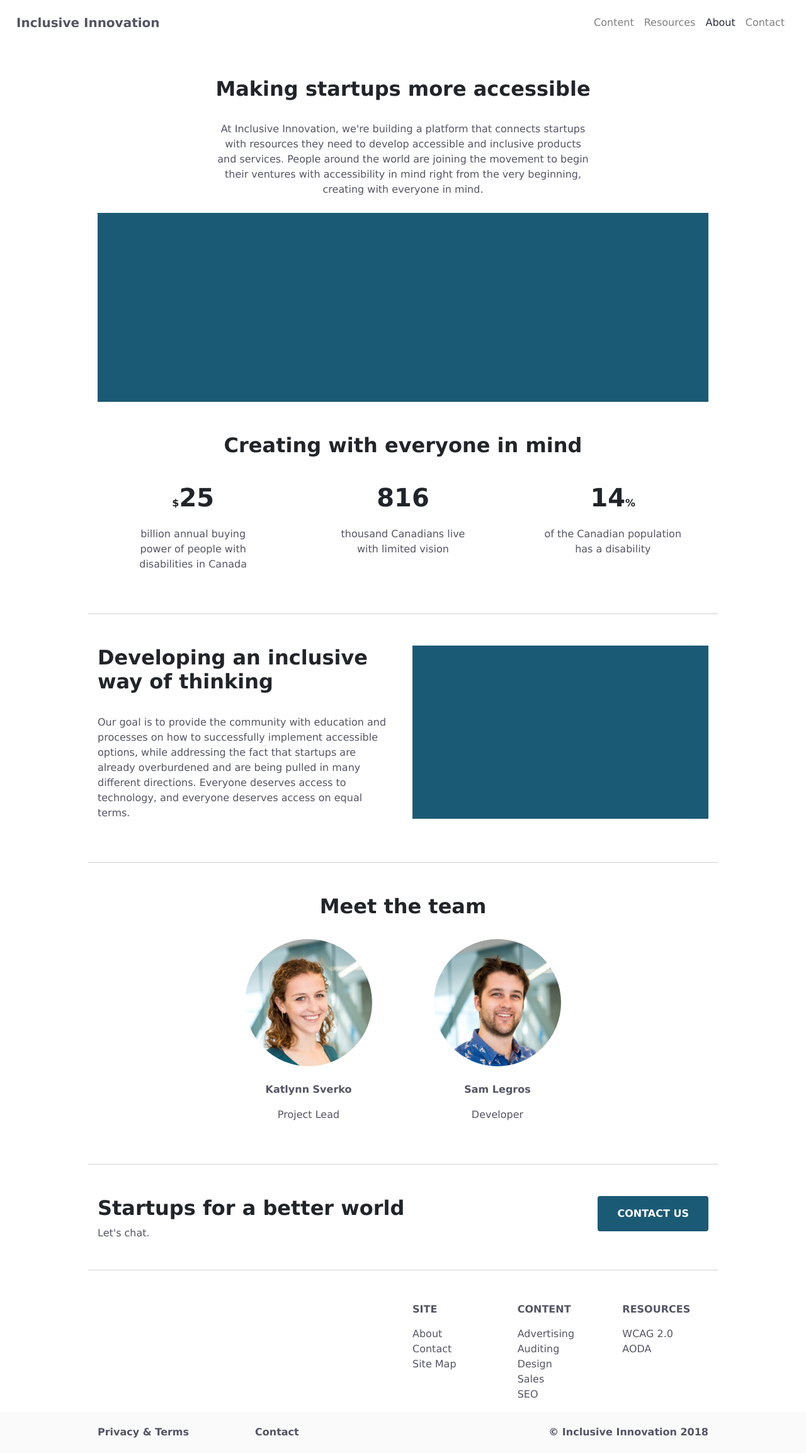
After one commit to SamSverko/build-for-all, a PHP site: page /about.php in a window 1280 px wide. The commit adds this page. Shown: the whole page at 63% size. Run offline with PHP 8.4, Linux system fonts and the light colour scheme.

Commit message:
Build about page
- Update images

```diff
--- a/_footer.php
+++ b/_footer.php
@@ -21,7 +21,7 @@
         <div class="col-sm-4">
           <ul>
             <li tabindex="0" class="font-bold" style="margin-bottom: 15px;">SITE</li>
-            <a href="#" target="_self"><li>About</li></a>
+            <a href="about.php" target="_self"><li>About</li></a>
             <a href="#" target="_self"><li>Contact</li></a>
             <a href="#" target="_self"><li>Site Map</li></a>
           </ul>
@@ -58,7 +58,7 @@
         <p class="font-bold"><a href="#" target="_self">Contact</a></p>
       </div>
       <div class="col-sm-6">
-        <p class="font-bold"><a href="#" target="_self">© Inclusive Innovation 2018</a></p>
+        <p class="font-bold"><a href="index.php" target="_self">© Inclusive Innovation 2018</a></p>
       </div>
     </div>
   </div>
--- a/_header.php
+++ b/_header.php
@@ -14,7 +14,7 @@
 <body class="background-white margin-auto">
 
   <nav class="navbar navbar-expand-sm fixed-top navbar-light background-white">
-    <a href="index.php"><span class="navbar-brand mb-0 h1 font-bold" style="padding-left: 10px; color: var(--text-color-grey)">Inclusive Innovation</span></a>
+    <a href="index.php"><span class="navbar-brand mb-0 h1 font-bold" style="padding-left: 10px; color: var(--text-color-grey)" id="nav-index">Inclusive Innovation</span></a>
     <button class="navbar-toggler" type="button" data-toggle="collapse" data-target="#navbarText" aria-controls="navbarText" aria-expanded="false" aria-label="Toggle navigation">
       <span class="navbar-toggler-icon"></span>
     </button>
@@ -33,7 +33,7 @@
             <a class="nav-link color-grey" href="#">Resources</a>
           </li>
           <li class="nav-item">
-            <a class="nav-link color-grey" href="#">About</a>
+            <a class="nav-link color-grey" href="about.php" id="nav-about">About</a>
           </li>
           <li class="nav-item">
             <a class="nav-link color-grey" href="#">Contact</a>
--- /dev/null
+++ b/about.php
@@ -0,0 +1,68 @@
+<?php
+$pageTitle = "About";
+require_once "_header.php";
+?>
+
+<div class="container-fluid contain-to-1000 about-section-1">
+  <h1 tabindex="0" class="font-bold">Making startups more accessible</h1>
+  <p tabindex="0">At Inclusive Innovation, we're building a platform that connects startups with resources they need to develop accessible and inclusive products and services. People around the world are joining the movement to begin their ventures with accessibility in mind right from the very beginning, creating with everyone in mind.</p>
+  <div class="background-light-blue" id="about-section-1-img"></div>
+</div>
+
+<div class="container-fluid contain-to-1000 about-section-2 text-center">
+  <h1 tabindex="0" class="font-bold">Creating with everyone in mind</h1>
+  <div class="row">
+    <div tabindex="0" class="col-sm-4">
+      <p class="font-bold">$<span class="about-section-2-lg">25</span></p>
+      <p class="color-grey">billion annual buying power of people with disabilities in Canada</p>
+    </div>
+    <div tabindex="0" class="col-sm-4">
+      <p class="font-bold"><span class="about-section-2-lg">816</span></p>
+      <p class="color-grey">thousand Canadians live with limited vision</p>
+    </div>
+    <div tabindex="0" class="col-sm-4">
+      <p class="font-bold"><span class="about-section-2-lg">14</span>%</p>
+      <p class="color-grey">of the Canadian population has a disability</p>
+    </div>
+  </div>
+</div>
+
+<hr class="contain-to-1000">
+
+<div class="container-fluid contain-to-1000 about-section-3">
+  <div class="row">
+    <div class="col-sm-6">
+      <h1 tabindex="0" class="font-bold">Developing an inclusive way of thinking</h1>
+      <p tabindex="0" class="color-grey">Our goal is to provide the community with education and processes on how to successfully implement accessible options, while addressing the fact that startups are already overburdened and are being pulled in many different directions. Everyone deserves access to technology, and everyone deserves access on equal terms.</p>
+    </div>
+    <div class="col-sm-6">
+      <div class="background-light-blue" id="about-section-3-img"></div>
+    </div>
+  </div>
+</div>
+
+<hr class="contain-to-1000">
+
+<div class="container-fluid contain-to-1000 about-section-4">
+  <h1 tabindex="0" class="font-bold">Meet the team</h1>
+  <div class="row color-grey">
+    <div class="col-sm-6">
+      <img src="img/image_katlynn.jpg" class="rounded-circle" alt="Katlynn Sverko headshot">
+      <p tabindex="0" class="font-bold">Katlynn Sverko</p>
+      <p tabindex="0">Project Lead</p>
+    </div>
+    <div class="col-sm-6">
+      <img src="img/image_sam.jpg" class="rounded-circle" alt="Sam Legros headshot">
+      <p tabindex="0" class="font-bold">Sam Legros</p>
+      <p tabindex="0">Developer</p>
+    </div>
+  </div>
+</div>
+
+<?php
+require_once "_footer.php";
+?>
+
+<script type="text/javascript">
+$(document).ready(on_about_load());
+</script>
--- a/css/master.css
+++ b/css/master.css
@@ -113,6 +113,10 @@ nav a:hover {
 }
 
 .navbar-brand:hover {
+  color: var(--text-color-black) !important;
+}
+
+.active {
   color: var(--text-color-black) !important;
 }
 
@@ -263,3 +267,67 @@ nav a:hover {
     border: none;
   }
 }
+
+
+/* ABOUT ----------------------------------------------------------- */
+.about-section-1 {
+  text-align: center;
+}
+
+.about-section-1 h1 {
+  padding: 50px 0px 25px 0px;
+}
+
+.about-section-1 p {
+  max-width: 600px;
+  margin: 0 auto;
+  color: var(--text-color-grey);
+}
+
+#about-section-1-img {
+  margin-top: 25px;
+  width: 100%;
+  height: 300px;
+  background-color: var(--buildforall-color-light-blue);
+}
+
+.about-section-2 h1 {
+  padding: 50px 0px 25px 0px;
+}
+
+.about-section-2 .col-sm-4 {
+  margin: 0 auto;
+  max-width: 250px;
+}
+
+.about-section-2-lg {
+  font-size: 2.5em;
+}
+
+.about-section-3 h1 {
+  padding: 0px 0px 25px 0px;
+}
+
+#about-section-3-img {
+  width: 100%;
+  height: 275px;
+  background-color: var(--buildforall-color-light-blue);
+}
+
+.about-section-4 {
+  text-align: center;
+}
+
+.about-section-4 h1 {
+  padding: 0px 0px 25px 0px;
+}
+
+.about-section-4 .row {
+  max-width: 600px;
+  margin: 0 auto;
+}
+
+.about-section-4 img {
+  width: 75%;
+  margin-bottom: 25px;
+}
--- a/index.php
+++ b/index.php
@@ -68,3 +68,7 @@ require_once "_header.php";
 <?php
 require_once "_footer.php";
 ?>
+
+<script type="text/javascript">
+$(document).ready(on_index_load());
+</script>
--- a/js/script.js
+++ b/js/script.js
@@ -1,4 +1,11 @@
 $(document).ready(function() {
-  if (window.location.pathname == "/build-for-all/index.php") {
-  }
+  console.log("Page is ready.");
 });
+
+function on_index_load() {
+  $('#nav-index').addClass("active");
+}
+
+function on_about_load() {
+  $('#nav-about').addClass("active");
+}
```
Also changed, not shown: img/image_katlynn.jpg, img/image_sam.jpg (added).
